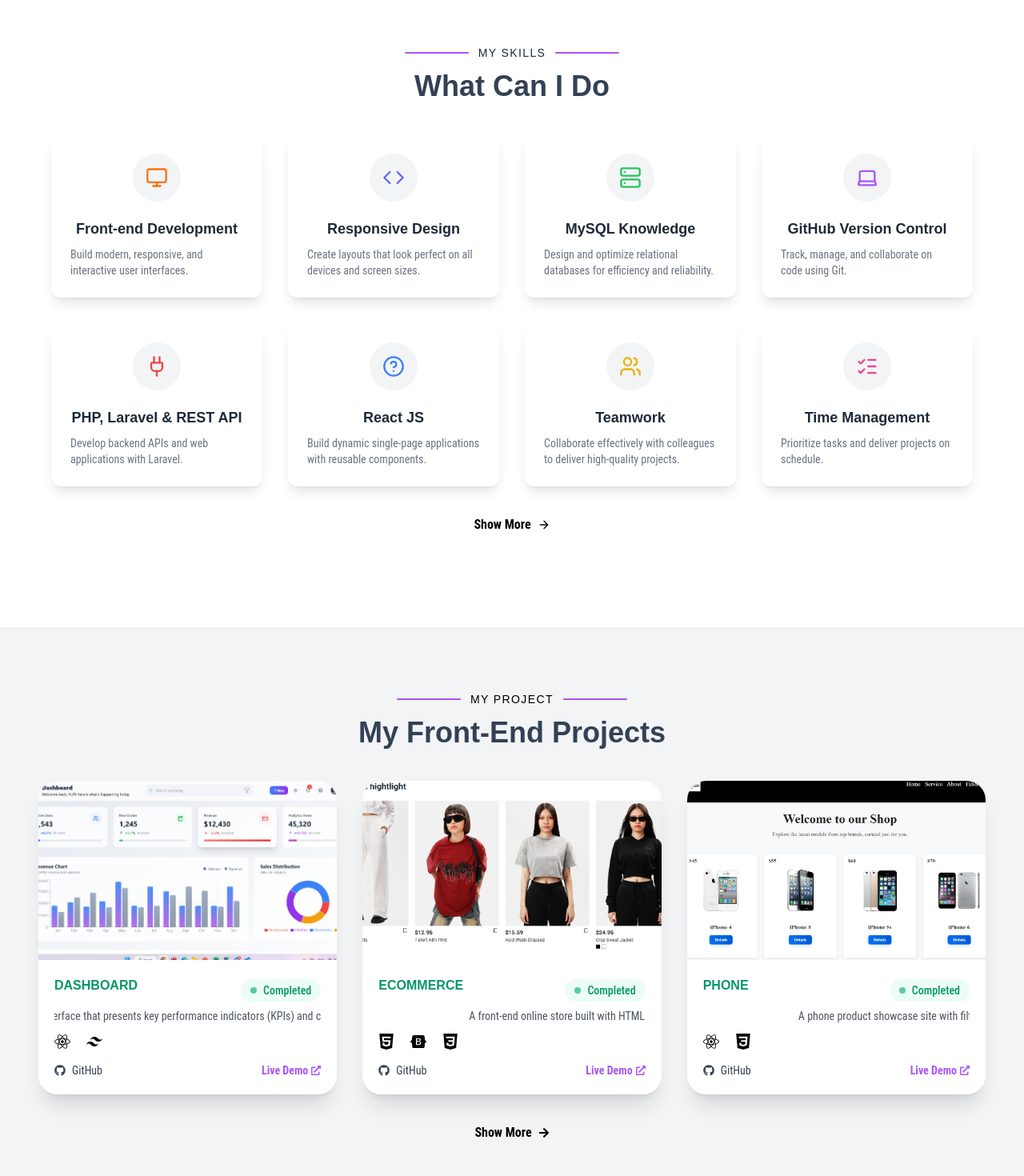
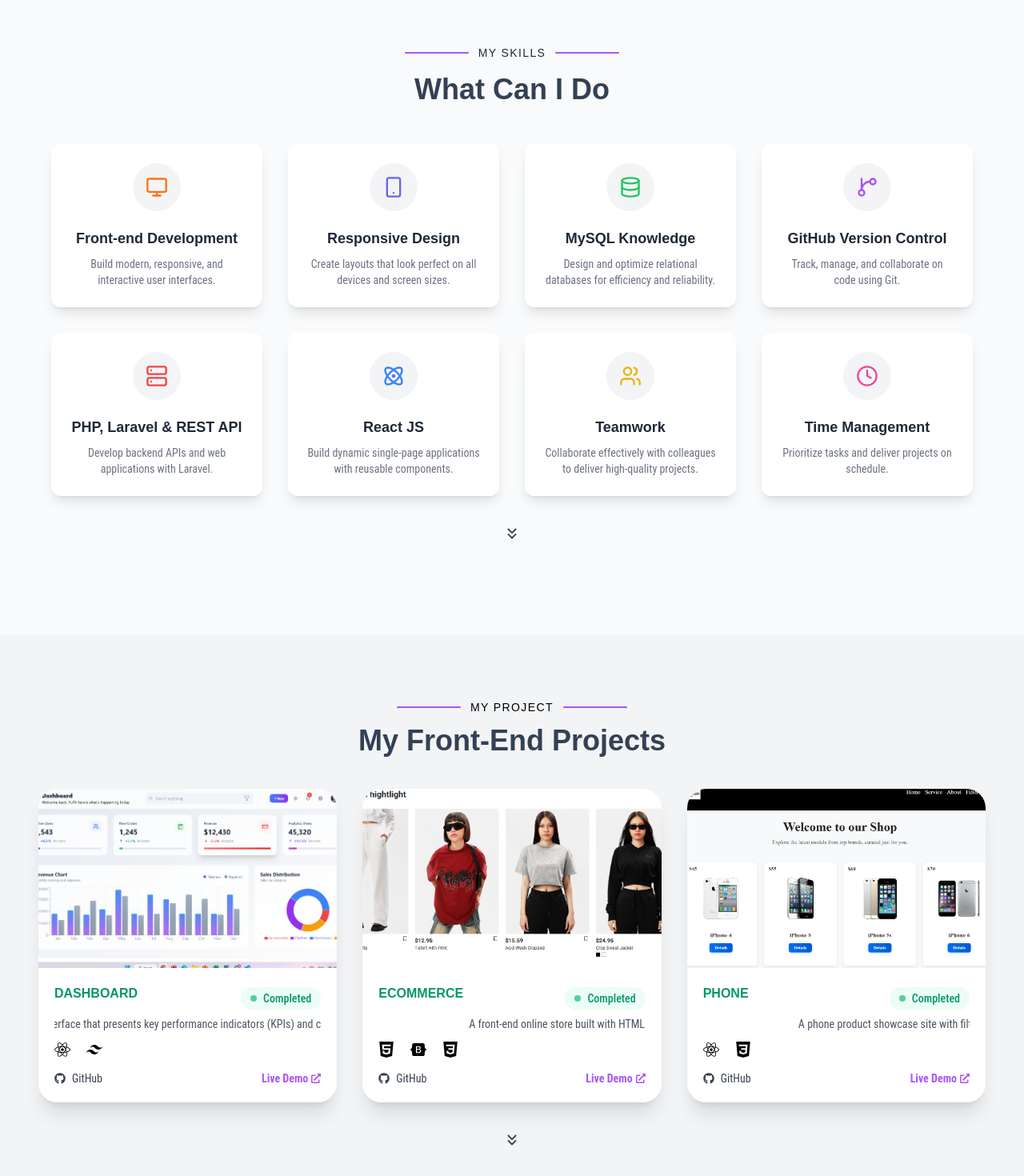
Before and after one commit to yuth04/my-portfolio, a React (Vite) app: page / in a window 1280 px wide. Shown: the part 2295-3765 px from the top of the page at 80% size. Built offline with nearby package versions, Linux system fonts and the light colour scheme.

Commit message:
fixed expanded icon

```diff
--- a/src/components/About.jsx
+++ b/src/components/About.jsx
@@ -125,7 +125,7 @@ const About = () => {
             {/* Resume Button */}
             <div className="pt-6" data-aos="fade-up" data-aos-delay="500">
               <a
-                href="https://drive.google.com/file/d/1Tae3FOFu2PAG8qqYGcwpPlHu0tpSp6Ju/view?usp=drive_link"
+                href="https://drive.google.com/file/d/1P-D2baiDnhbCAW8nv2oE6IOb5X8afXU4/view?usp=drive_link"
                 target="_blank"
                 rel="noreferrer"
                 className="inline-flex items-center gap-3 px-6 py-3
--- a/src/components/Education.jsx
+++ b/src/components/Education.jsx
@@ -119,7 +119,8 @@ const Education = () => {
         <div className="pl-10 space-y-12">
           {/* Primary */}
           <div data-aos="fade-up">
-            <div className="absolute -left-[26px] top-2 w-3 h-3 rounded-full bg-purple-500" />
+            <div className="absolute -left-[26px] top-1 w-3 h-3  mx-auto rounded-full bg-purple-500 shadow-[0_0_14px_6px_rgba(168,85,247,0.9)]" />
+            {/* <div className="absolute -left-[26px] top-2 w-3 h-3 rounded-full bg-purple-500 hover:bg-purple-400" /> */}
             <p className="text-xs font-semibold text-purple-600">2010-2016</p>
             <h5 className="text-sm font-bold dark:text-white">
               {t("education.primary_school")}
@@ -131,7 +132,8 @@ const Education = () => {
 
           {/* Secondary */}
           <div data-aos="fade-up" data-aos-delay="150">
-            <div className="absolute -left-[26px] top-2 w-3 h-3 rounded-full bg-purple-500" />
+            <div className="absolute -left-[26px] top-1 w-3 h-3  mx-auto rounded-full bg-purple-500 shadow-[0_0_14px_6px_rgba(168,85,247,0.9)]" />
+            {/* <div className="absolute -left-[26px] top-2 w-3 h-3 rounded-full bg-purple-500" /> */}
             <p className="text-xs font-semibold text-purple-600">2016-2019</p>
             <h5 className="text-sm font-bold dark:text-white">
               {t("education.secondary_school")}
@@ -143,7 +145,9 @@ const Education = () => {
 
           {/* High School */}
           <div data-aos="fade-up" data-aos-delay="300">
-            <div className="absolute -left-[26px] top-2 w-3 h-3 rounded-full bg-purple-500" />
+            <div className="absolute -left-[26px] top-1 w-3 h-3  mx-auto rounded-full bg-purple-500 shadow-[0_0_14px_6px_rgba(168,85,247,0.9)]" />
+
+            {/* <div className="absolute -left-[26px] top-2 w-3 h-3 rounded-full bg-purple-500" /> */}
             <p className="text-xs font-semibold text-purple-600">2019-2022</p>
             <h5 className="text-sm font-bold dark:text-white">
               {t("education.high_school")}
@@ -155,7 +159,8 @@ const Education = () => {
 
           {/* Bachelor */}
           <div data-aos="fade-up" data-aos-delay="450">
-            <div className="absolute -left-[26px] top-2 w-3 h-3 rounded-full bg-purple-500" />
+            <div className="absolute -left-[26px] top-1 w-3 h-3  mx-auto rounded-full bg-purple-500 shadow-[0_0_14px_6px_rgba(168,85,247,0.9)]" />
+            {/* <div className="absolute -left-[26px] top-2 w-3 h-3 rounded-full bg-purple-500" /> */}
             <p className="text-xs font-semibold text-purple-600">2022-2026</p>
             <h5 className="text-sm font-bold dark:text-white">
               {t("education.bachelor_degree")}
--- a/src/components/Hero.jsx
+++ b/src/components/Hero.jsx
@@ -58,7 +58,7 @@ const Hero = () => {
             {t("hero.des_name")}
           </p>
 
-          {/* Name */}
+
           {/* Name */}
           <h2
             data-aos="fade-right"
--- a/src/components/Project.jsx
+++ b/src/components/Project.jsx
@@ -1,8 +1,8 @@
 import React, { useState } from "react";
-import { FaGithub, FaExternalLinkAlt, FaArrowRight } from "react-icons/fa";
+import { FaGithub, FaExternalLinkAlt } from "react-icons/fa";
 import { projects } from "./data";
 import { useTranslation } from "react-i18next";
-
+import { ChevronsDown } from "lucide-react";
 const Project = () => {
   const { t } = useTranslation();
   const [isExpanded, setIsExpanded] = useState(false);
@@ -113,14 +113,19 @@ const Project = () => {
       >
         <button
           onClick={toggleProjects}
-          className="group flex items-center gap-2 px-8 py-3 text-black dark:text-white font-semibold transition-colors duration-300"
+          className="group p-3 rounded-full
+               text-gray-700 dark:text-gray-200
+
+               transition-all duration-300 ease-out"
         >
-          {isExpanded ? t("project.see_less") : t("project.show_more")}
-          <FaArrowRight
-            size={14}
-            className={`transition-transform duration-300 ${
-              isExpanded ? "-rotate-90" : "group-hover:translate-x-1"
-            }`}
+          <ChevronsDown
+            size={22}
+            className={`
+        transition-all duration-300 ease-out
+        group-hover:translate-y-1
+        group-hover:scale-110
+        ${isExpanded ? "rotate-180" : ""}
+      `}
           />
         </button>
       </div>
--- a/src/components/Service.jsx
+++ b/src/components/Service.jsx
@@ -1,32 +1,34 @@
 import React, { useState } from "react";
 import { useTranslation } from "react-i18next";
+import { ChevronsDown } from "lucide-react";
 import {
-  Code,
   Monitor,
+  Smartphone,
+  Database,
+  GitBranch,
   Server,
-  Laptop,
-  Plug,
-  HelpCircle,
+  Atom,
   Users,
-  ListChecks,
-  MessageCircle,
+  Clock,
+  MessageSquare,
   Lightbulb,
+  ShieldCheck,
   ArrowRight,
-  Database,
 } from "lucide-react";
 
+/* Skill Icons Map */
 const items = {
   frontend_development: <Monitor size={28} className="text-orange-500" />,
-  responsive_design: <Code size={28} className="text-indigo-500" />,
-  mysql_knowledge: <Server size={28} className="text-green-500" />,
-  version_control: <Laptop size={28} className="text-purple-500" />,
-  php_laravel_api: <Plug size={28} className="text-red-500" />,
-  react_knowledge: <HelpCircle size={28} className="text-blue-500" />,
+  responsive_design: <Smartphone size={28} className="text-indigo-500" />,
+  mysql_knowledge: <Database size={28} className="text-green-500" />,
+  version_control: <GitBranch size={28} className="text-purple-500" />,
+  php_laravel_api: <Server size={28} className="text-red-500" />,
+  react_knowledge: <Atom size={28} className="text-blue-500" />,
   teamwork: <Users size={28} className="text-yellow-500" />,
-  time_management: <ListChecks size={28} className="text-pink-500" />,
-  communication: <MessageCircle size={28} className="text-teal-500" />,
+  time_management: <Clock size={28} className="text-pink-500" />,
+  communication: <MessageSquare size={28} className="text-teal-500" />,
   problem_solving: <Lightbulb size={28} className="text-orange-400" />,
-  postgres: <Database size={28} className="text-cyan-500" />,
+  postgres: <ShieldCheck size={28} className="text-cyan-500" />,
 };
 
 const Service = () => {
@@ -40,21 +42,21 @@ const Service = () => {
   return (
     <section
       id="service"
-      className="dark:bg-gray-900 px-6 md:px-16 py-20 text-gray-800 dark:text-gray-100 transition-colors duration-300"
+      className="px-6 md:px-16 py-20 bg-gray-50 dark:bg-gray-900 text-gray-800 dark:text-gray-100 transition-colors duration-300"
     >
       {/* Header */}
-      <div className="text-center mb-10" data-aos="fade-up">
-        <div className="flex items-center justify-center mb-3">
-          <div className="w-20 h-[2px] bg-purple-500 mr-3 rounded"></div>
+      <div className="text-center mb-12" data-aos="fade-up">
+        <div className="flex items-center justify-center mb-4">
+          <div className="w-20 h-[2px] bg-purple-500 mr-3 rounded" />
           <h3 className="text-sm font-medium uppercase tracking-widest">
             {t("service.my_service")}
           </h3>
-          <div className="w-20 h-[2px] bg-purple-500 ml-3 rounded"></div>
+          <div className="w-20 h-[2px] bg-purple-500 ml-3 rounded" />
         </div>
+
         <h2 className="text-3xl md:text-4xl font-bold text-slate-700 dark:text-white">
           {t("service.what_can_i_do")}
         </h2>
-
       </div>
 
       {/* Service Cards */}
@@ -64,43 +66,52 @@ const Service = () => {
             key={key}
             data-aos="fade-up"
             data-aos-delay={index * 100}
-            className="group p-6 bg-white dark:bg-gray-800 rounded-xl shadow-lg hover:shadow-2xl transition-shadow duration-300 relative overflow-hidden"
+            className="group relative p-6 bg-white dark:bg-gray-800 rounded-xl shadow-lg hover:shadow-2xl transition-all duration-300 overflow-hidden"
           >
             <div className="flex justify-center mb-5">
               <div className="p-4 bg-gray-100 dark:bg-gray-700 rounded-full group-hover:scale-110 transition-transform duration-300">
                 {items[key]}
               </div>
             </div>
-            <h4 className="text-lg text-center font-semibold text-gray-800 dark:text-gray-100 mb-2">
+
+            <h4 className="text-lg font-semibold text-center mb-2">
               {service.title}
             </h4>
-            <p className="text-sm text-gray-500 dark:text-gray-300">
+
+            <p className="text-sm text-center text-gray-500 dark:text-gray-300">
               {service.description}
             </p>
-           <span className="absolute bottom-0 left-0 w-0 group-hover:w-full h-1 bg-gradient-to-r from-pink-500 to-purple-500 rounded-full transition-all duration-300"></span>
 
+            {/* Bottom Hover Line */}
+            <span className="absolute bottom-0 left-0 w-0 group-hover:w-full h-1 bg-gradient-to-r from-pink-500 to-purple-500 transition-all duration-300" />
           </div>
         ))}
       </div>
 
-      {/* Show More / See Less Button */}
-      <div  data-aos="fade-up"
-            data-aos-delay="600"
-           className="flex justify-center items-center py-6">
-        <button
+      {/* Show More / See Less */}
+       <div
+             data-aos="fade-up"
+             data-aos-anchor-placement="center-bottom"
+             className="flex justify-center items-center py-6"
+           >
+             <button
+               onClick={()=>setIsExpanded((prev)=> !prev)}
+               className="group p-3 rounded-full
+                    text-gray-700 dark:text-gray-200
 
-          onClick={() => setIsExpanded((prev) => !prev)}
-          className=" group flex items-center gap-2 px-8 py-3 text-black dark:text-white font-semibold transition-colors duration-300"
-        >
-          {isExpanded ? t("service.see_less") : t("service.show_more")}
-          <ArrowRight
-            size={16}
-            className={`transition-transform duration-300 ${
-              isExpanded ? "-rotate-90" : "group-hover:translate-x-1"
-            }`}
-          />
-        </button>
-      </div>
+                    transition-all duration-300 ease-out"
+             >
+               <ChevronsDown
+                 size={22}
+                 className={`
+             transition-all duration-300 ease-out
+             group-hover:translate-y-1
+             group-hover:scale-110
+             ${isExpanded ? "rotate-180" : ""}
+           `}
+               />
+             </button>
+           </div>
     </section>
   );
 };
--- a/src/components/Tools.jsx
+++ b/src/components/Tools.jsx
@@ -4,7 +4,7 @@ import { SiPostman,  SiVercel,  SiIntellijidea, } from "react-icons/si";
 
 const tools = [
 { name: "VS Code", icon: <FaCode className="text-blue-500" /> },
-{ name: "Figma", icon: <FaFigma className="text-pink-500" /> },
+// { name: "Figma", icon: <FaFigma className="text-pink-500" /> },
 { name: "Git", icon: <FaGitAlt className="text-red-500" /> },
 { name: "GitHub", icon: <FaGithub className="text-gray-200" /> },
 { name: "Chrome DevTools", icon: <FaChrome className="text-yellow-400" /> },
```
Also changed, not shown: src/assets/hero/pf.jpg (added).
